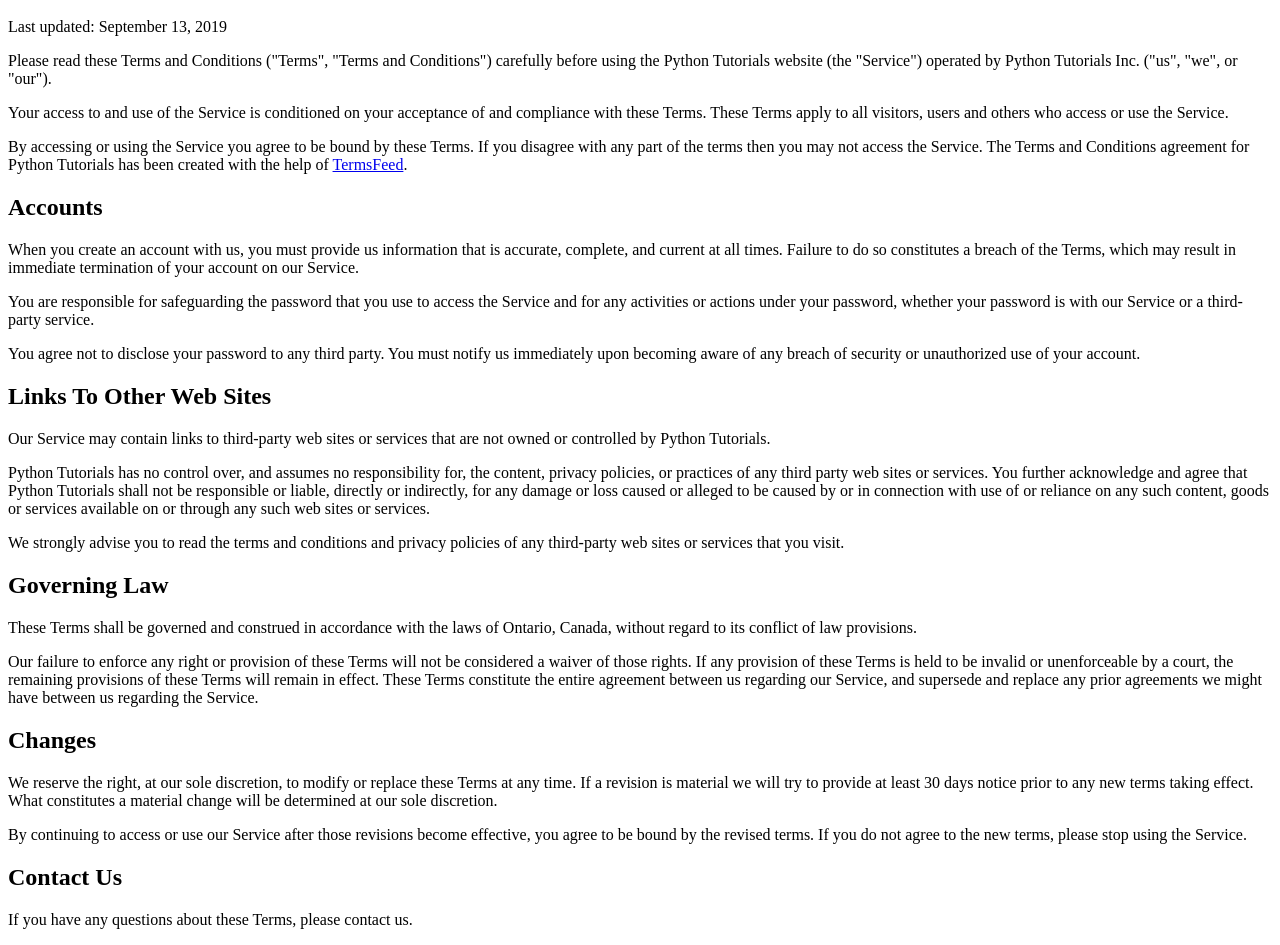
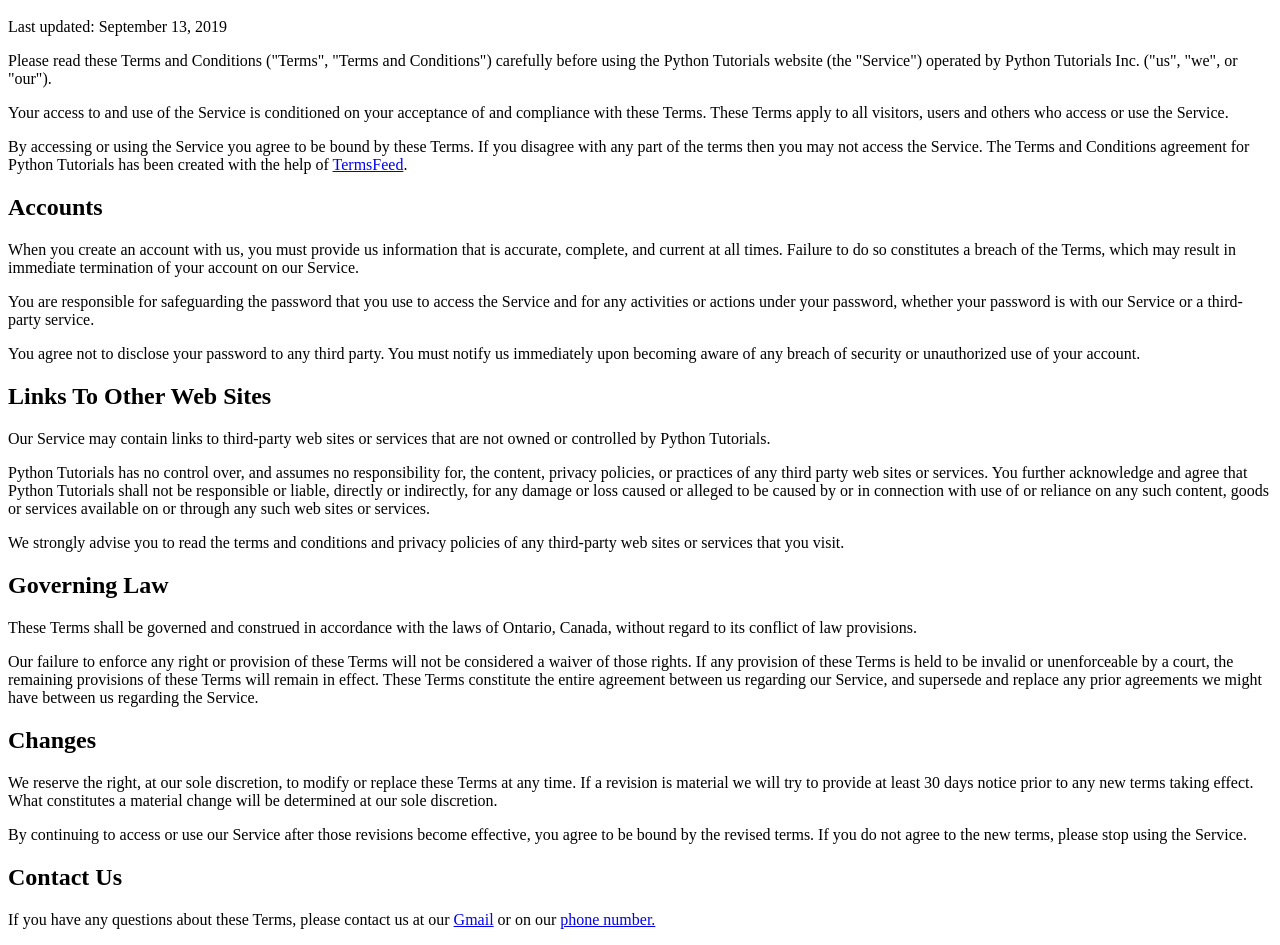
Before and after one commit to TgamerCodez/python-tutorials-terms-and-conditions, a plain HTML site: page index.html in a window 1280 px wide. Shown: the part 48-993 px from the top of the page. Drawn offline with Linux system fonts and the light colour scheme.

Commit message:
Update index.html

```diff
--- a/index.html
+++ b/index.html
@@ -47,4 +47,4 @@
 
 <h2>Contact Us</h2>
 
-<p>If you have any questions about these Terms, please contact us.</p>
+<p>If you have any questions about these Terms, please contact us at our <a href = "mailto: pythontutorials.official@gmail.com" >Gmail</a> or on our <a href="tel:647-694-3182">phone number.</a> </p>
```
